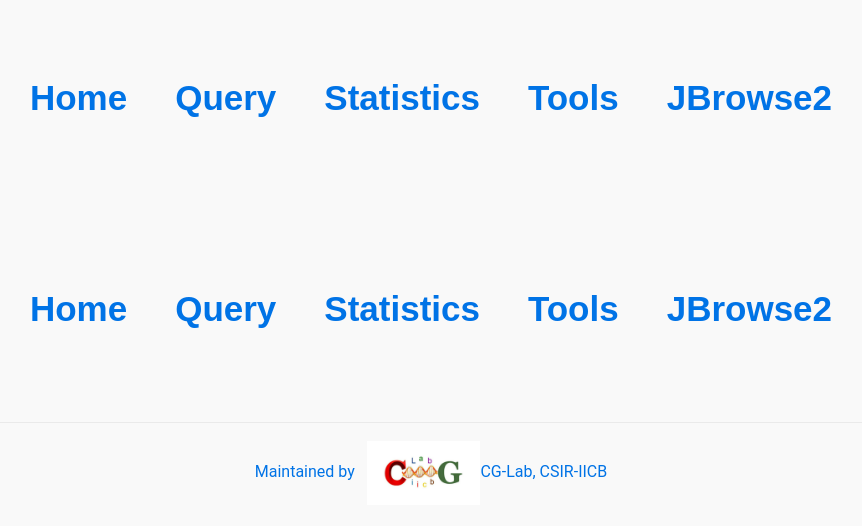
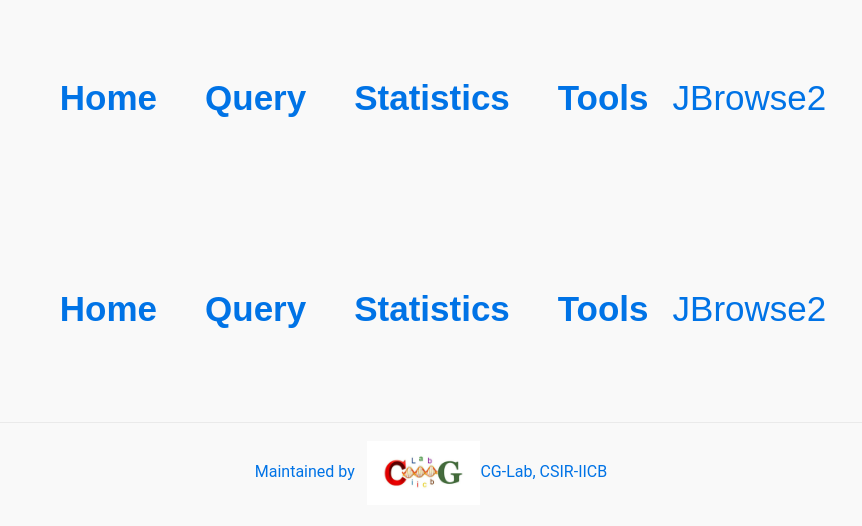
Before and after one commit to computational-genomics-lab/P_melonis_web_app, a Next.js app: page /navbar in a window 1280 px wide. Shown: the top 526 px of the page, without its empty margins (209-1071 px from the left). Built offline with nearby package versions, Linux system fonts and the light colour scheme; no server answers.

Commit message:
Update navbar.js
open jbrowse2 in a new window

```diff
--- a/pages/navbar.js
+++ b/pages/navbar.js
@@ -18,8 +18,11 @@ import Link from 'next/link'
          <Link href="/nav_pages/query"><li>Query </li></Link>
          <Link href="/nav_pages/statistics"><li>Statistics</li></Link>
          <Link href="/nav_pages/tools"><li>Tools</li></Link>
-          <Link href="/nav_pages/contact"><li> JBrowse2 </li></Link>
-          {/* <Link href="/nav_pages/about"><li>About Us</li></Link> */}
+        <Link href="/nav_pages/contact" legacyBehavior>
+      <a target="_blank" rel="noopener noreferrer" style={{ textDecoration: 'none' }}>
+              JBrowse2
+            </a>
+          </Link>
 
           </ul>
       </nav>
```
